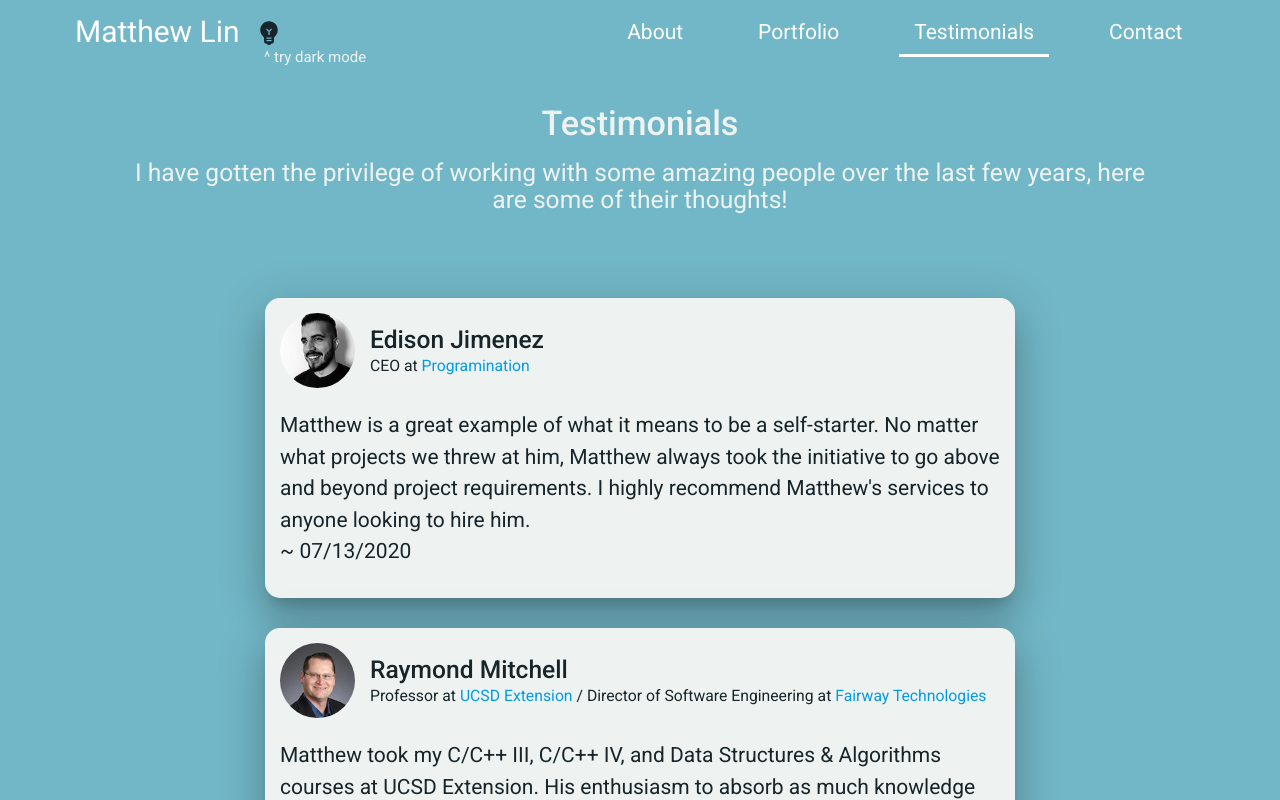
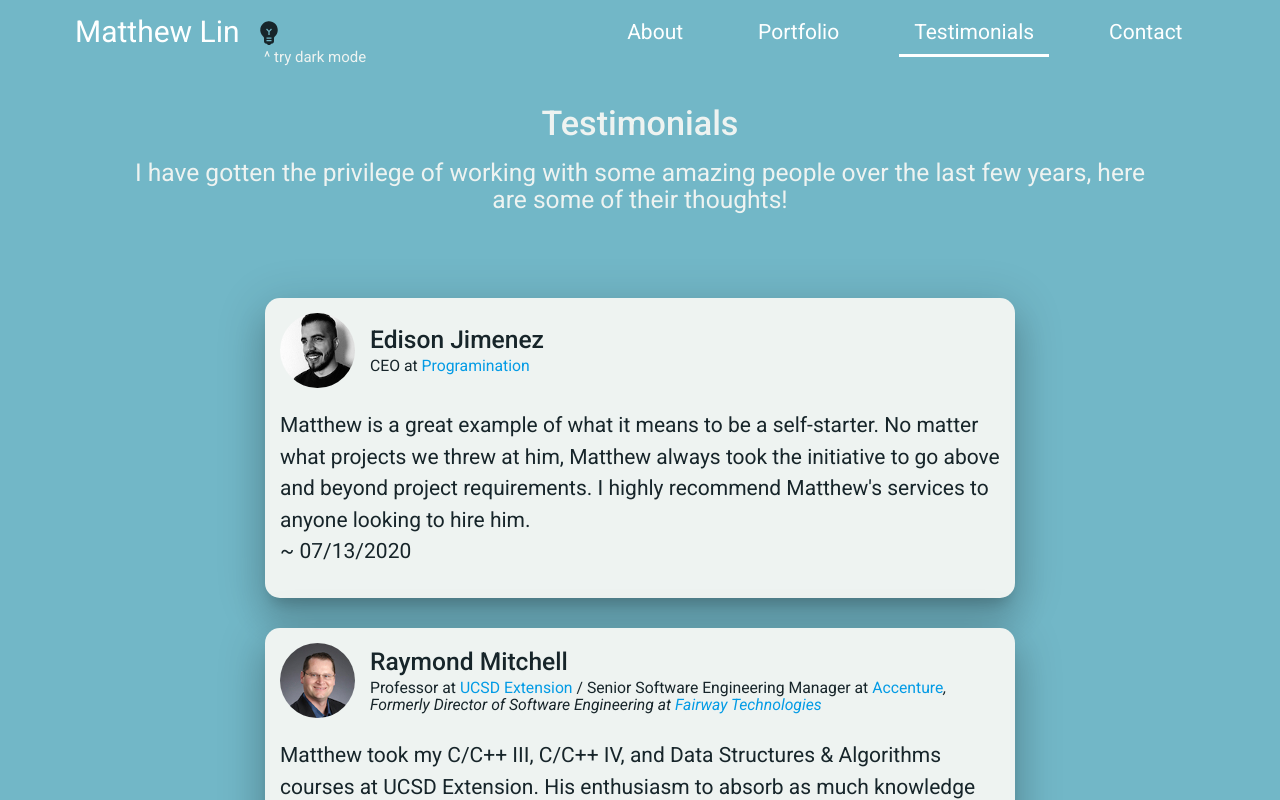
Before and after one commit to matthew-plusprogramming/matthewlin.dev, a React (Create React App) app: page /testimonials in a window 1280 px wide. Shown: the top 800 px of the page. Built offline with nearby package versions, Linux system fonts and the light colour scheme.

Commit message:
📝 Update employment

```diff
--- a/src/Testimonials.js
+++ b/src/Testimonials.js
@@ -56,6 +56,11 @@ const Testimonials = () => {
                 'Professor',
                 'UCSD Extension',
                 'https://extension.ucsd.edu/about-extension/raymond-mitchell-iii',
+                'Senior Software Engineering Manager',
+                'Accenture',
+                'http://accenture.com/',
+              ]}
+              formerEmployment={[
                 'Director of Software Engineering',
                 'Fairway Technologies',
                 'https://fairwaytech.com/',
```
